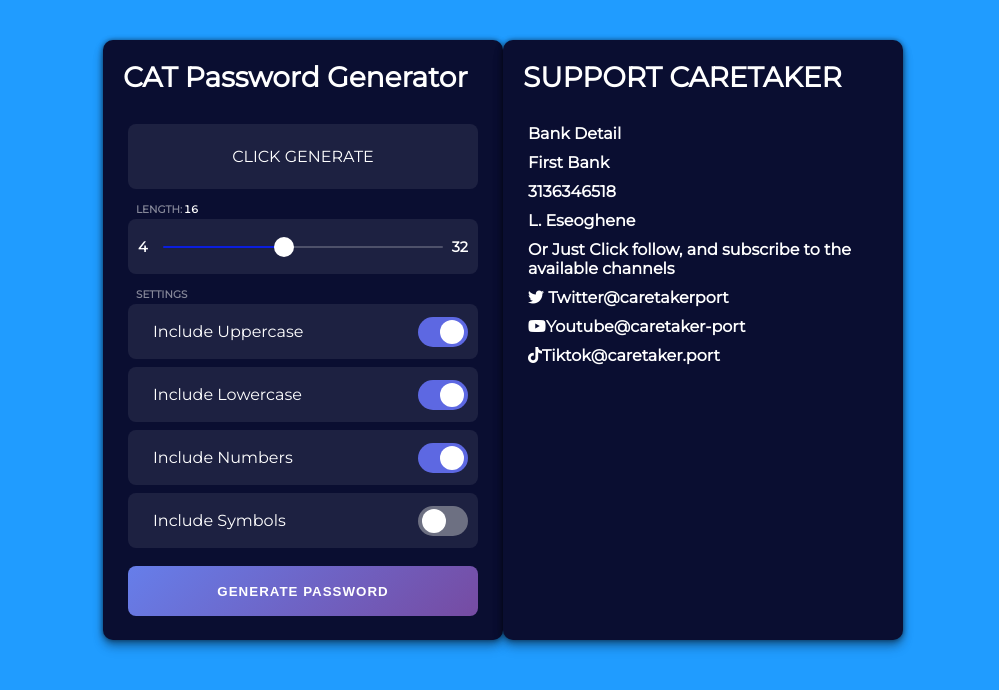
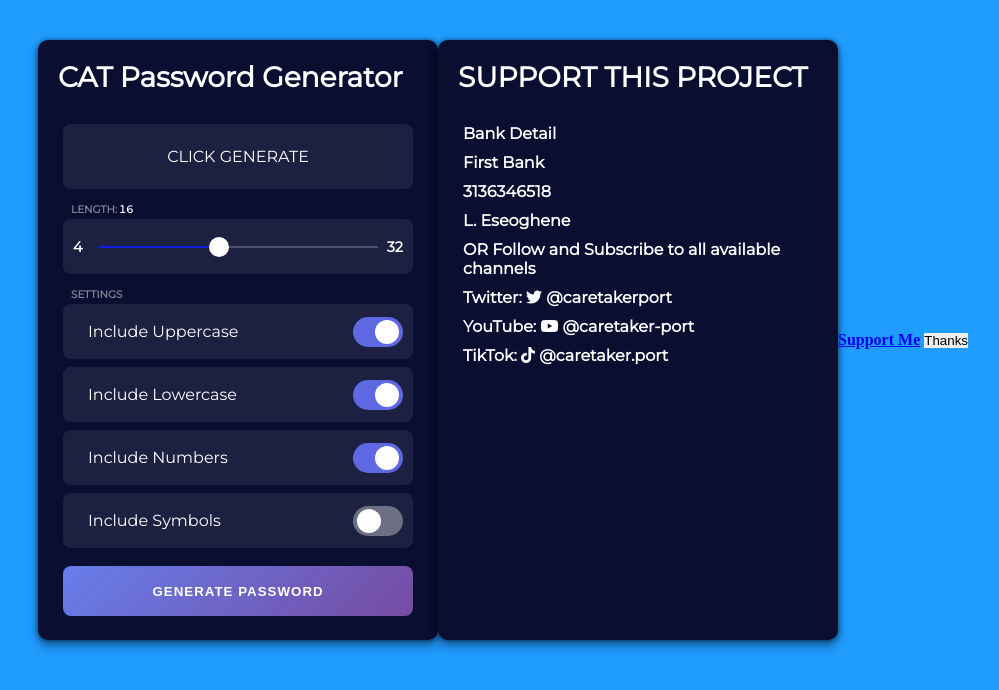
Before and after one commit to Caretakerport/CATpassword-generator, a plain HTML site: page index.html in a window 1280 px wide. Shown: the whole page, without its empty margins (137-1136 px from the left). Drawn offline with Linux system fonts and the light colour scheme.

Commit message:
Update index.html

```diff
--- a/index.html
+++ b/index.html
@@ -51,18 +51,34 @@
 
         <button class="btn generate" id="generate">Generate Password</button>
     </div>
-    <div class="support-container">
-        <h1>SUPPORT CARETAKER</h1>
-        <p>Bank Detail </p>
+    <div class="container support-container" id="support-container">
+        <h1>SUPPORT THIS PROJECT</h1>
+        <p>Bank Detail</p>
         <p>First Bank</p>
         <p>3136346518</p>
         <p>L. Eseoghene</p>
-        <p><b> Or Just Click follow, and subscribe to the available channels</b></p>
-        <p><b><a href="https://twitter.com/caretakerport" target="Twitter"> <i class="fab fa-twitter"></i> Twitter@caretakerport</a></b></p>
-        <p><b><a href="https://www.youtube.com/@Caretaker-Port/featured" target="Youtube"><i class="fab fa-youtube"></i>Youtube@caretaker-port</a></b></p>
-        <p><b><a href="https://www.tiktok.com/@caretaker.port" target="Tiktok"> <i class="fab fa-tiktok"></i>Tiktok@caretaker.port</a></b></p>
+        <p><b>OR Follow and Subscribe to all available channels</b></p>
+        <p>
+            <b>Twitter: <a href="https://twitter.com/caretakerport" target="_blank">
+                    <i class="fab fa-twitter"></i> @caretakerport
+                </a></b>
+        </p>
+        <p>
+            <b>YouTube: <a href="https://www.youtube.com/@Caretaker-Port/featured" target="_blank">
+                    <i class="fab fa-youtube"></i> @caretaker-port
+                </a></b>
+        </p>
+        <p>
+            <b>TikTok: <a href="https://www.tiktok.com/@caretaker.port" target="_blank">
+                    <i class="fab fa-tiktok"></i> @caretaker.port
+                </a></b>
+        </p>
     </div>
 
+    <div class="link-button-container">
+        <a href="#" id="show-support-link"><b>Support Me</b></a>
+        <button id="hide-support-button">Thanks</button>
+    </div>
   <script src="js/script.js"></script>
 
 </body>
```
